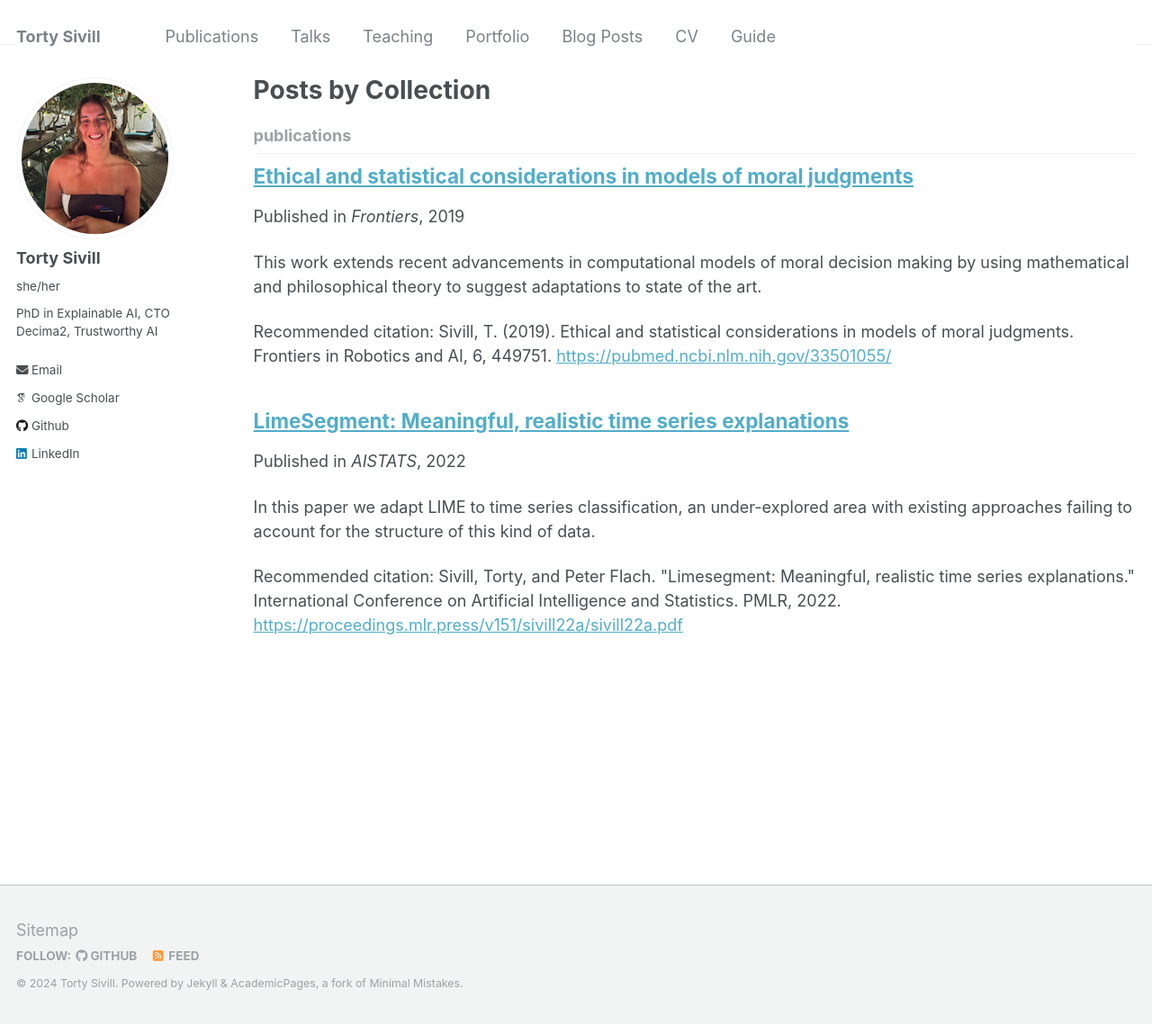
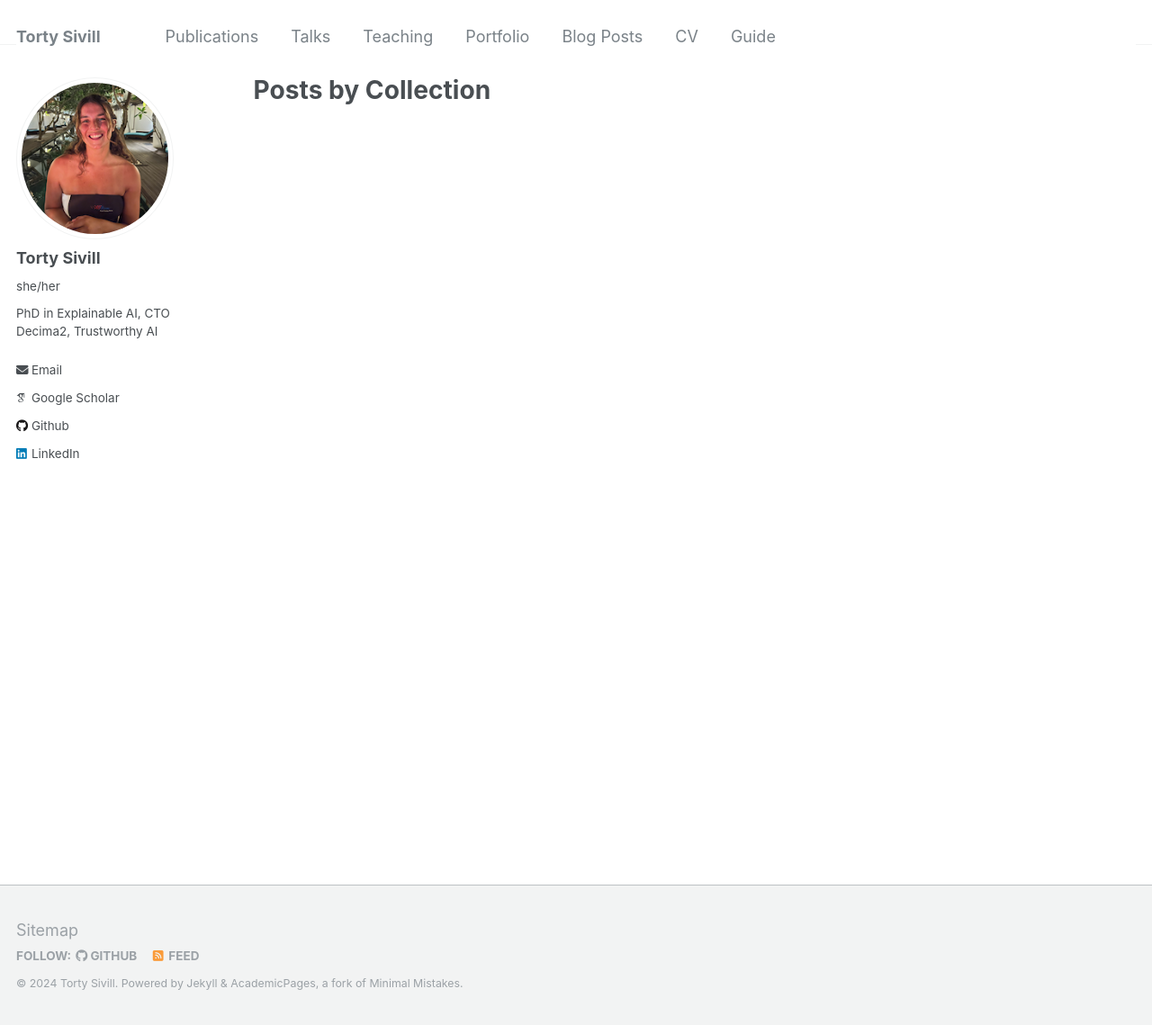
Before and after one commit to TortySivill/TortySivill.github.io, a Jekyll site: the page built from _pages/collection-archive.html, in a window 1280 px wide and 1139 px high. Shown: the whole window at 90% size. Built offline with Jekyll 4.4.1, drawn with Linux system fonts in a browser that asks for light colours; some web fonts are replaced; some of the changed lines change nothing that is shown.

Commit message:
fix link

```diff
--- a/_config.yml
+++ b/_config.yml
@@ -169,7 +169,7 @@
     output: false
     permalink: /:collection/:path/
   publications:
-    output: true
+    output: false
     permalink: /:collection/:path/
   portfolio:
     output: false
--- a/_publications/2019-08-16-ethical-judgments.md
+++ b/_publications/2019-08-16-ethical-judgments.md
@@ -1,4 +1,3 @@
----
 title: "Ethical and statistical considerations in models of moral judgments"
 collection: publications
 permalink: /publication/2019-08-16-ethical-judgments
@@ -7,6 +6,3 @@
 venue: 'Frontiers'
 paperurl: 'https://pubmed.ncbi.nlm.nih.gov/33501055/'
 citation: 'Sivill, T. (2019). Ethical and statistical considerations in models of moral judgments. Frontiers in Robotics and AI, 6, 449751.'
----
-
-The contents above will be part of a list of publications, if the user clicks the link for the publication than the contents of section will be rendered as a full page, allowing you to provide more information about the paper for the reader. When publications are displayed as a single page, the contents of the above "citation" field will automatically be included below this section in a smaller font.
```
